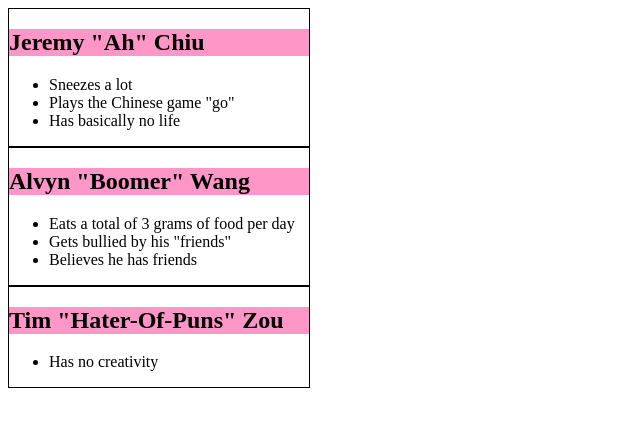
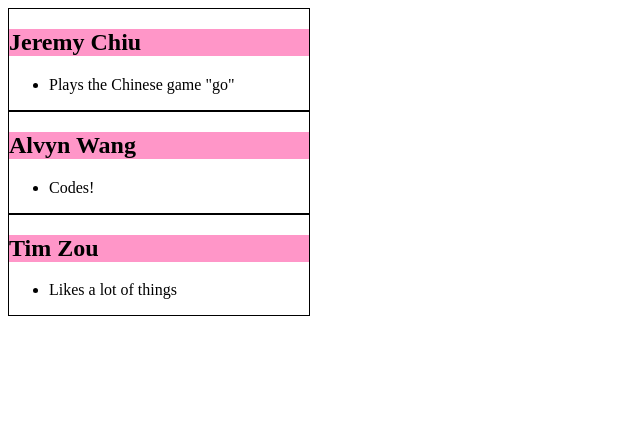
Before and after one commit to TheNeonArc/TheNeonArc, a plain HTML site: page AboutTheCreators.html in a window 1280 px wide. Shown: the whole page, without its empty margins (0-640 px from the left). Drawn offline with Linux system fonts and the light colour scheme.

Commit message:
Update AboutTheCreators.html

```diff
--- a/AboutTheCreators.html
+++ b/AboutTheCreators.html
@@ -22,25 +22,21 @@
     </head>
     <body>
         <div class="jeremy">
-            <h2>Jeremy "Ah" Chiu</h2>
+            <h2>Jeremy Chiu</h2>
             <ul>
-                <li>Sneezes a lot</li>
                 <li>Plays the Chinese game "go"</li>
-                <li>Has basically no life</li>
             </ul>
         </div>
         <div class="alvyn">
-            <h2>Alvyn "Boomer" Wang</h2>
+            <h2>Alvyn Wang</h2>
             <ul>
-                <li>Eats a total of 3 grams of food per day</li>
-                <li>Gets bullied by his "friends"</li>
-                <li>Believes he has friends</li>
+                <li>Codes!</li>
             </ul>
         </div>
         <div class="tim">
-            <h2>Tim "Hater-Of-Puns" Zou</h2>
+            <h2>Tim Zou</h2>
             <ul>
-                <li>Has no creativity</li>
+                <li>Likes a lot of things</li>
             </ul>
         </div>
     </body>
```
